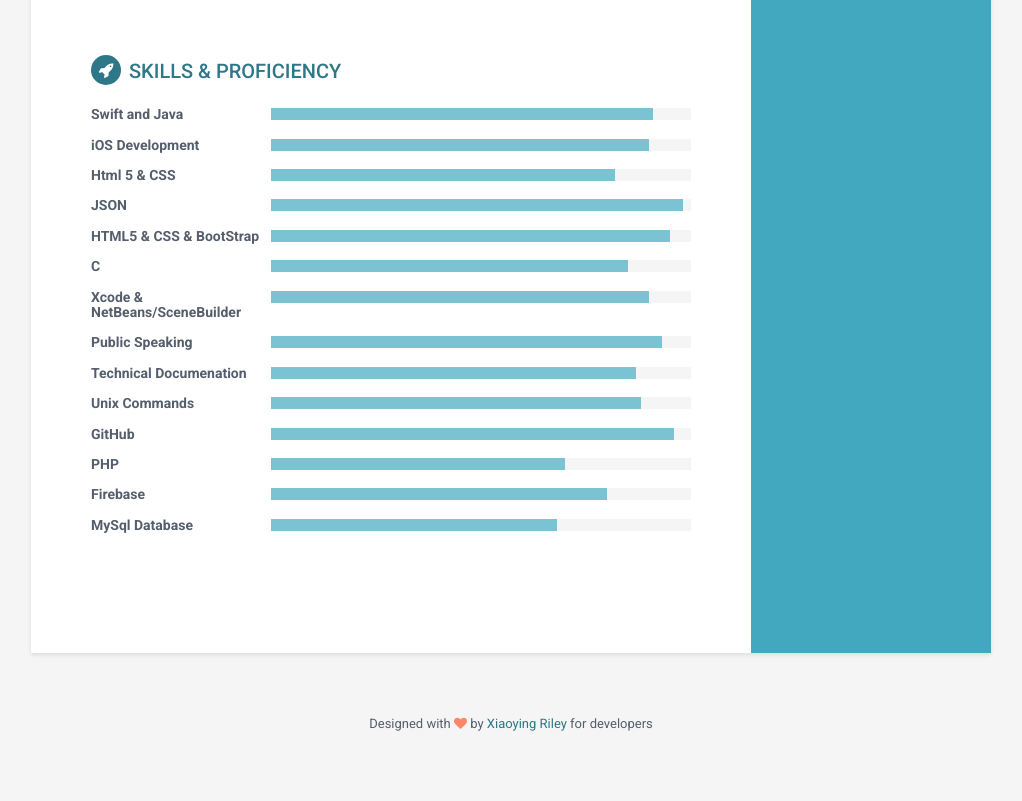
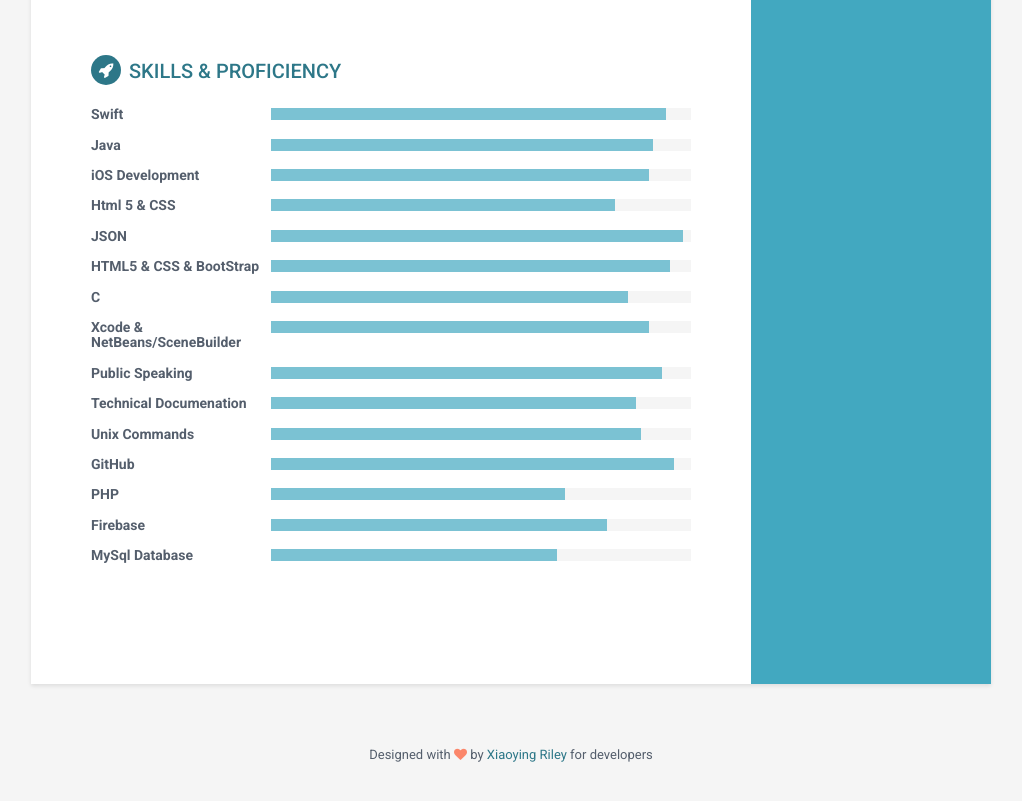
Before and after one commit to TeddyIvanov/TeddyIvanov.github.io, a plain HTML site: page index.html in a window 1280 px wide. Shown: the part 1297-2098 px from the top of the page, without its empty margins (129-1151 px from the left). Drawn offline with Linux system fonts and the light colour scheme.

Commit message:
Update index.html

```diff
--- a/index.html
+++ b/index.html
@@ -156,7 +156,14 @@
                 <h2 class="section-title"><i class="fa fa-rocket"></i>Skills &amp; Proficiency</h2>
                 <div class="skillset">
                     <div class="item">
-                        <h3 class="level-title">Swift and Java</h3>
+                        <h3 class="level-title">Swift</h3>
+                        <div class="level-bar">
+                            <div class="level-bar-inner" data-level="94%">
+                            </div>
+                        </div><!--//level-bar-->
+                    </div><!--//item-->
+                    <div class="item">
+                        <h3 class="level-title">Java</h3>
                         <div class="level-bar">
                             <div class="level-bar-inner" data-level="91%">
                             </div>
```
